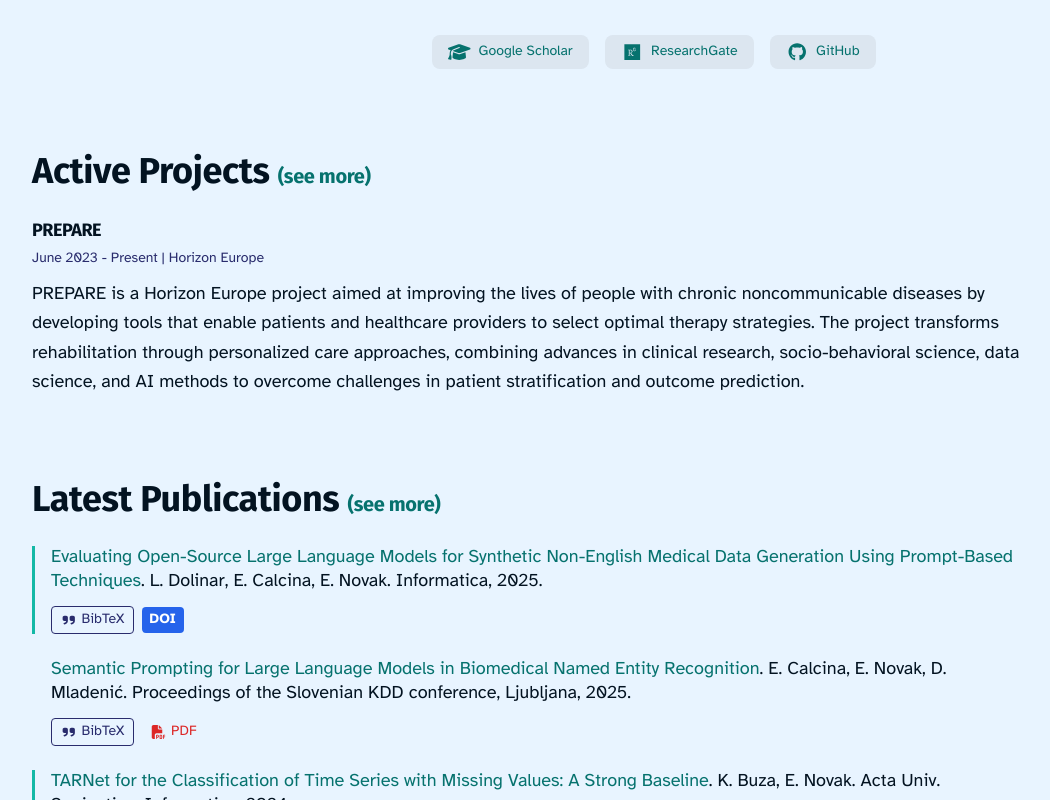
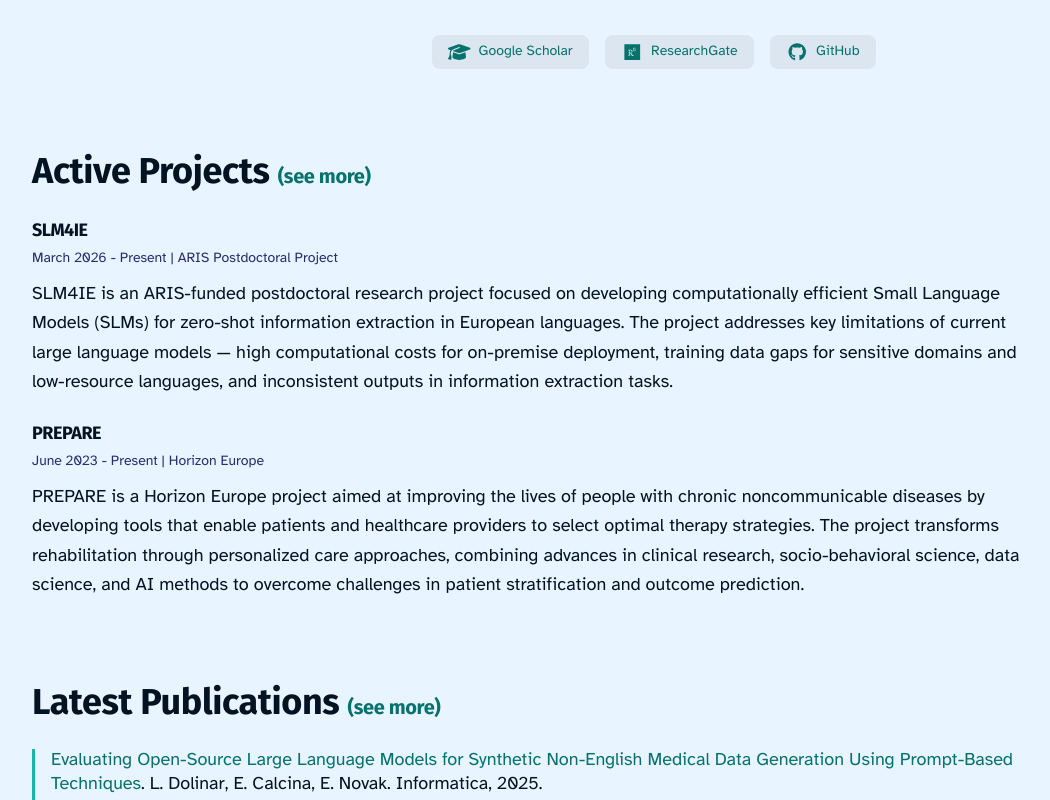
Before and after one commit to eriknovak/eriknovak.github.io, a Next.js app: page / in a window 1280 px wide. Shown: the part 681-1481 px from the top of the page, without its empty margins (112-1162 px from the left). Built offline with nearby package versions, Linux system fonts and the light colour scheme.

Commit message:
Add SLM4IE research project details
Added new research project 'SLM4IE' with detailed description, links, and resources.

```diff
--- a/assets/projects/research_projects.ts
+++ b/assets/projects/research_projects.ts
@@ -1,6 +1,24 @@
 import { ProjectProps } from "../../Interfaces";
 
 const RESEARCH_PROJECTS: ProjectProps[] = [
+  {
+    "title": "SLM4IE",
+    "type": "ARIS Postdoctoral Project",
+    "startDate": "March 2026",
+    "endDate": "Present",
+    "description": [
+      "SLM4IE is an ARIS-funded postdoctoral research project focused on developing computationally efficient Small Language Models (SLMs) for zero-shot information extraction in European languages. The project addresses key limitations of current large language models — high computational costs for on-premise deployment, training data gaps for sensitive domains and low-resource languages, and inconsistent outputs in information extraction tasks.",
+      "The project develops SLMs optimized for commercial GPU hardware (targeting <1B parameters and <8GB VRAM), creates multilingual benchmark datasets across sensitive domains such as medicine and science, and conducts systematic evaluations against established metrics. All models, datasets, training code, and documentation will be publicly released, when possible."
+    ],
+    "links": [
+      {
+        "type": "homepage",
+        "label": "Project Homepage",
+        "url": "https://www.ijs.si/ijsw/ARRSProjekti/2026?action=AttachFile&do=get&target=Z2-70067.pdf"
+      }
+    ],
+    "resources": []
+  },
   {
     title: "PREPARE",
     type: "Horizon Europe",
```
